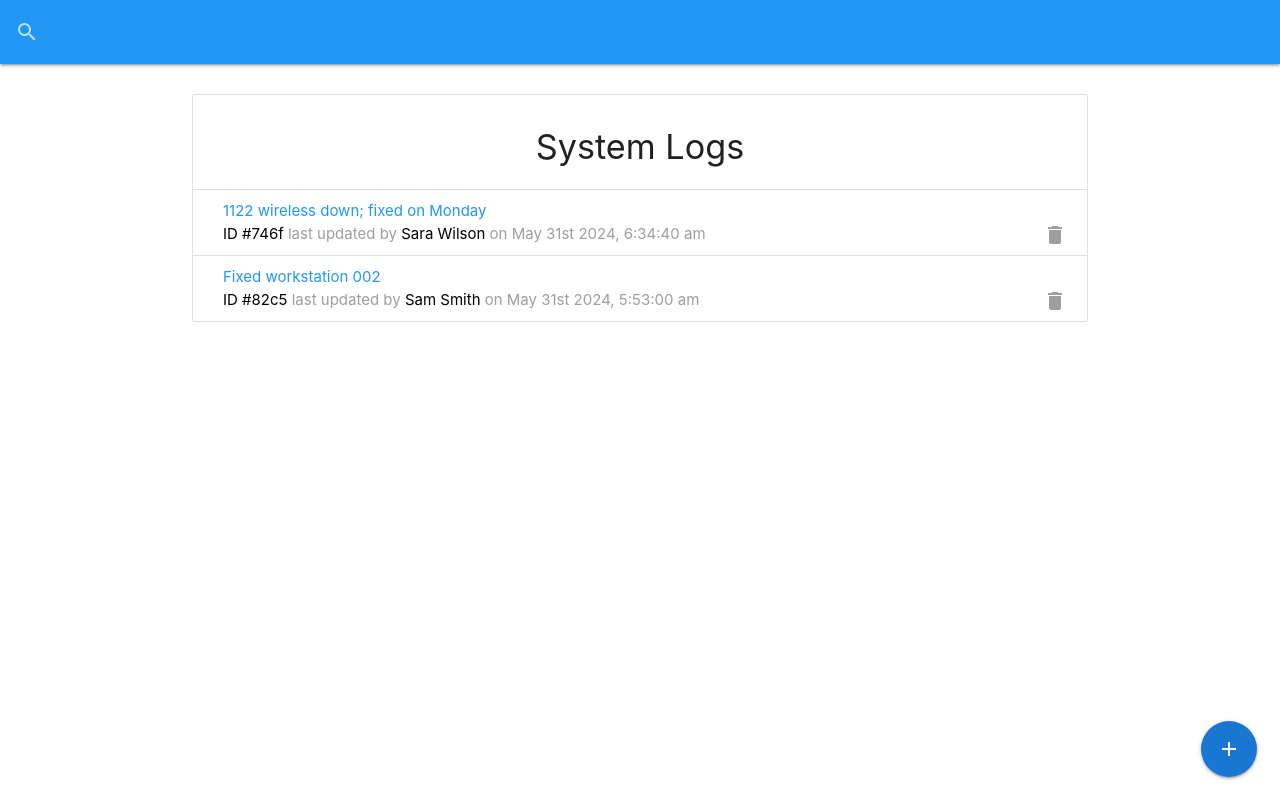
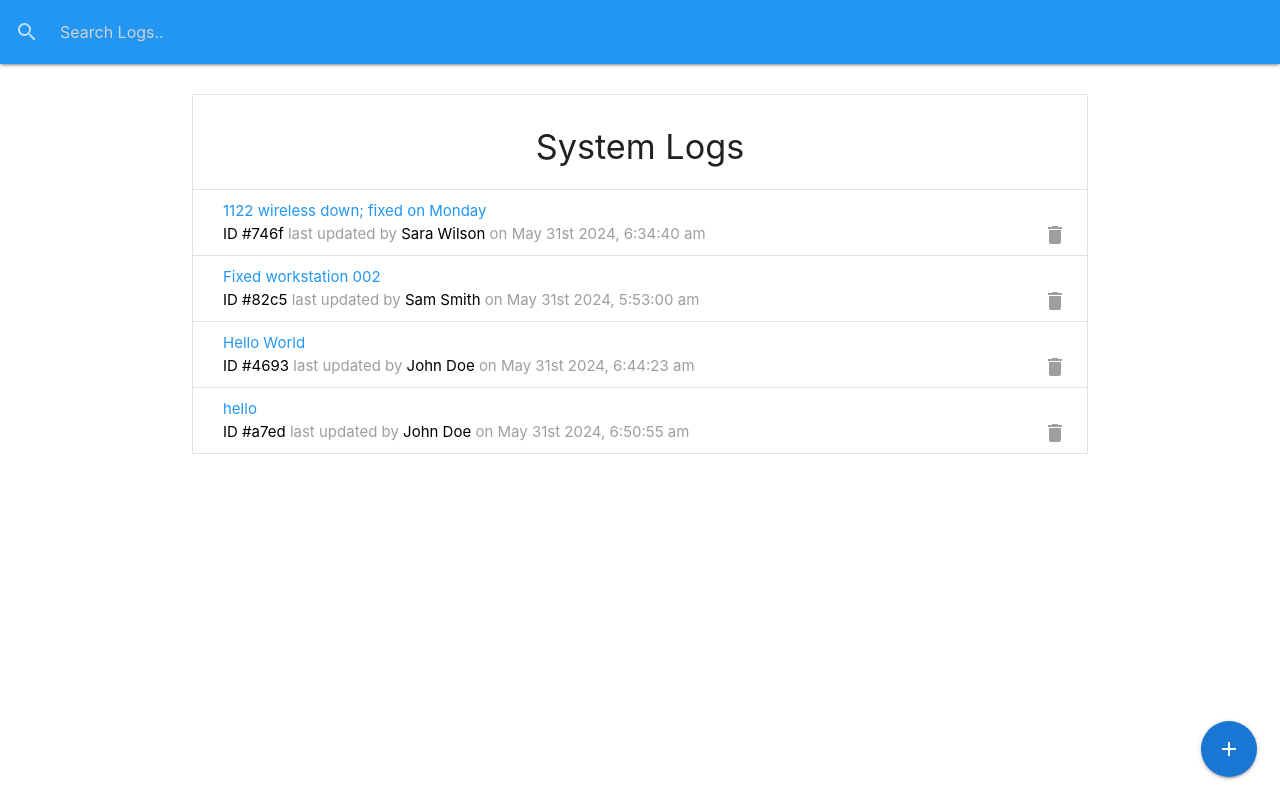
Before and after one commit to trishna456/IT-logger-redux, a React (Create React App) app: page / in a window 1280 px wide. Built offline with nearby package versions, Linux system fonts and the light colour scheme; data requests are answered from the project's data file.

Commit message:
added search functionality

```diff
--- a/db.json
+++ b/db.json
@@ -13,6 +13,20 @@
       "attention": false,
       "tech": "Sam Smith",
       "date": "2024-05-31T05:53:00.136Z"
+    },
+    {
+      "id": "4693",
+      "message": "Hello World",
+      "attention": false,
+      "tech": "John Doe",
+      "date": "2024-05-31T06:44:23.584Z"
+    },
+    {
+      "id": "a7ed",
+      "message": "hello",
+      "attention": false,
+      "tech": "John Doe",
+      "date": "2024-05-31T06:50:55.108Z"
     }
   ],
   "techs": [
--- a/src/actions/logActions.js
+++ b/src/actions/logActions.js
@@ -3,6 +3,7 @@ import {
   ADD_LOG,
   DELETE_LOG,
   UPDATE_LOG,
+  SEARCH_LOGS,
   SET_LOADING,
   LOGS_ERROR,
   SET_CURRENT,
@@ -118,6 +119,26 @@ export const updateLog = (log) => async (dispatch) => {
   }
 };
 
+//search logs from server
+export const searchLogs = (text) => async (dispatch) => {
+  try {
+    setLoading();
+    const res = await fetch(`/logs?q=${text}`);
+    const data = await res.json();
+
+    dispatch({
+      type: SEARCH_LOGS,
+      payload: data,
+    });
+  } catch (error) {
+    console.log(error);
+    dispatch({
+      type: LOGS_ERROR,
+      payload: error.response.data,
+    });
+  }
+};
+
 //set current log
 export const setCurrent = (log) => {
   return {
--- a/src/components/layout/SearchBar.js
+++ b/src/components/layout/SearchBar.js
@@ -1,12 +1,27 @@
-import React from "react";
+import React, { useRef } from "react";
+import { connect } from "react-redux";
+import PropTypes from "prop-types";
+import { searchLogs } from "../../actions/logActions";
 
-const SearchBar = () => {
+const SearchBar = ({ searchLogs }) => {
+  const text = useRef("");
+
+  const onChange = (e) => {
+    searchLogs(text.current.value);
+  };
+
   return (
     <nav style={{ marginBottom: "30px" }} className="blue">
       <div className="nav-wrapper">
         <form>
           <div className="input-field">
-            <input id="search" type="search" />
+            <input
+              id="search"
+              type="search"
+              placeholder="Search Logs.."
+              ref={text}
+              onChange={onChange}
+            />
             <label className="label-icon" htmlFor="search">
               <i className="material-icons">search</i>
             </label>
@@ -18,4 +33,8 @@ const SearchBar = () => {
   );
 };
 
-export default SearchBar;
+SearchBar.propTypes = {
+  searchLogs: PropTypes.func.isRequired,
+};
+
+export default connect(null, { searchLogs })(SearchBar);
--- a/src/reducers/logReducer.js
+++ b/src/reducers/logReducer.js
@@ -7,6 +7,7 @@ import {
   CLEAR_CURRENT,
   SET_LOADING,
   LOGS_ERROR,
+  SEARCH_LOGS,
 } from "../actions/types";
 
 const initialState = {
@@ -47,6 +48,12 @@ export default (state = initialState, action) => {
         ),
       };
 
+    case SEARCH_LOGS:
+      return {
+        ...state,
+        logs: action.payload,
+      };
+
     case SET_CURRENT:
       return {
         ...state,
```
